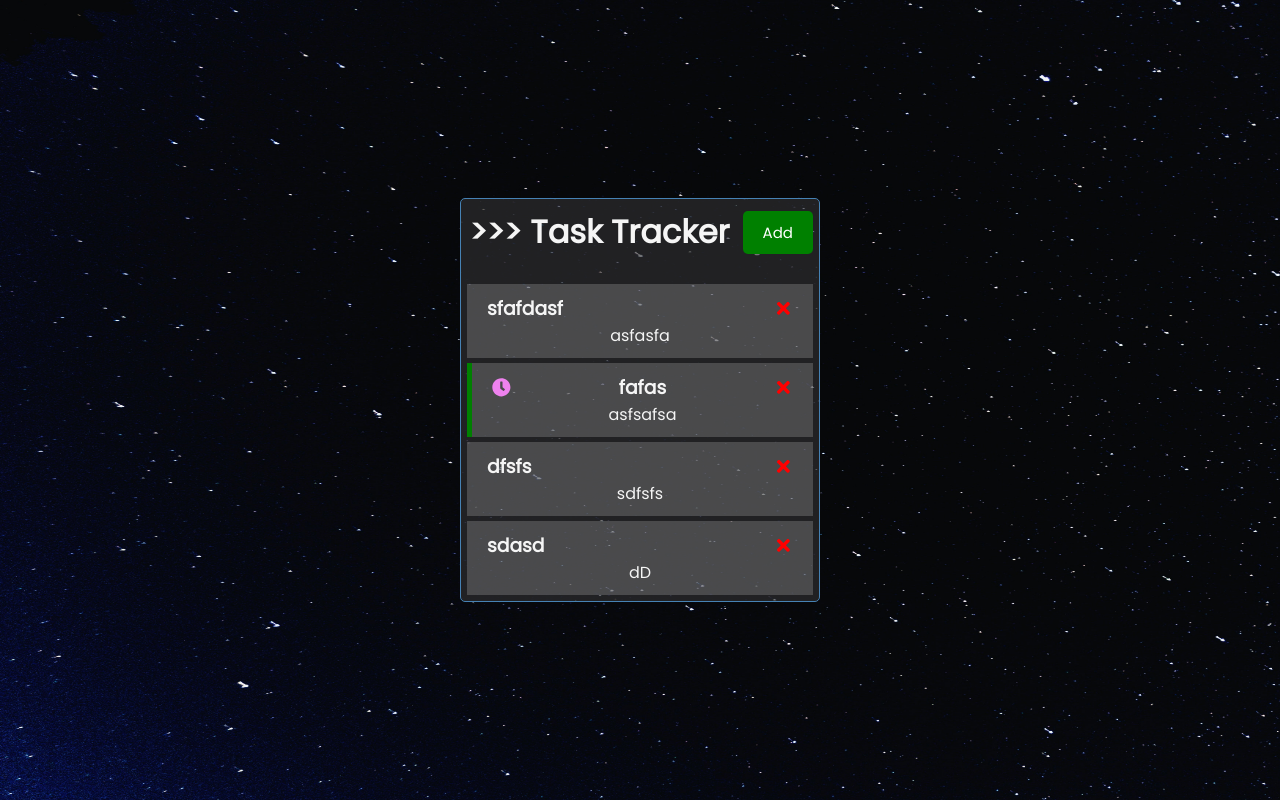
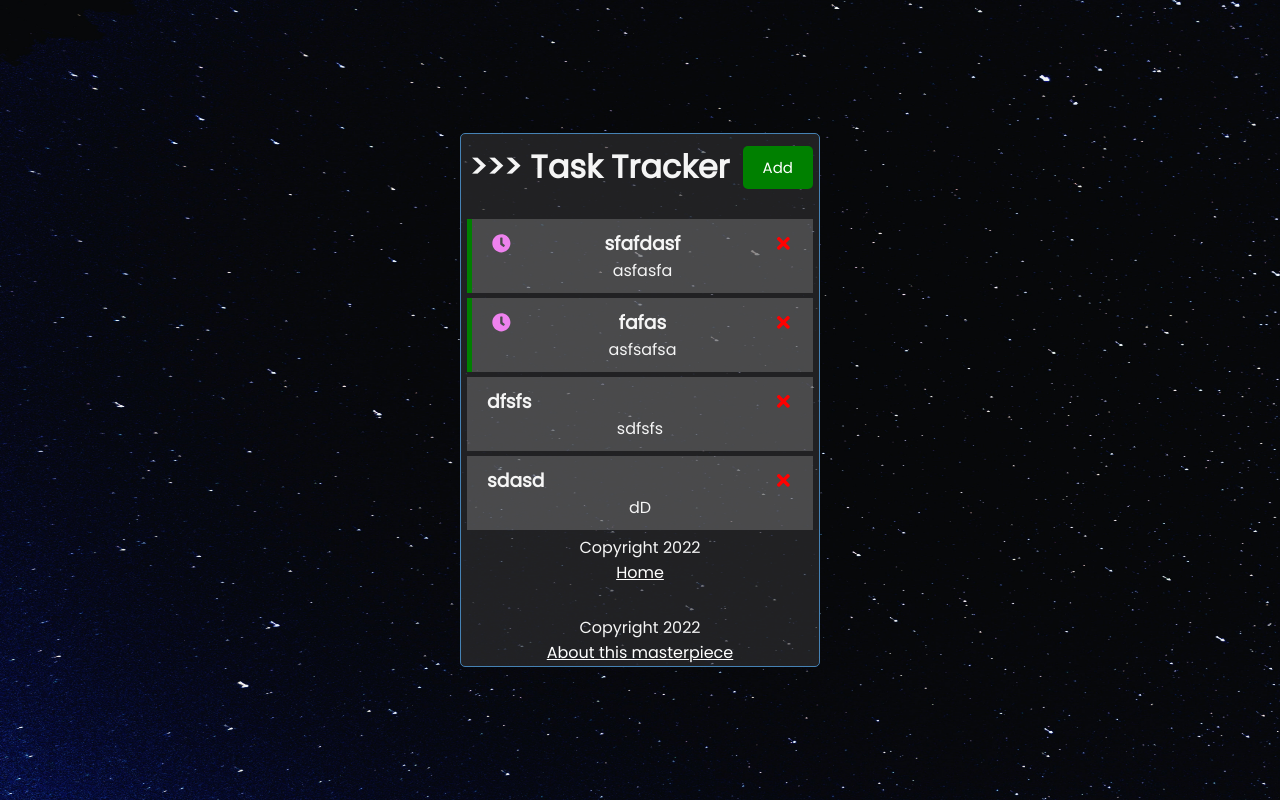
Before and after one commit to laviluv/reactowntest, a React (Create React App) app: page /about in a window 1280 px wide. Built offline with nearby package versions, Linux system fonts and the light colour scheme; data requests are answered from the project's data file.

Commit message:
began routing

```diff
--- a/db.json
+++ b/db.json
@@ -3,7 +3,7 @@
     {
       "text": "sfafdasf",
       "day": "asfasfa",
-      "reminder": false,
+      "reminder": true,
       "id": 4
     },
     {
--- a/package.json
+++ b/package.json
@@ -10,6 +10,7 @@
     "react": "^18.2.0",
     "react-dom": "^18.2.0",
     "react-icons": "^4.4.0",
+    "react-router-dom": "^6.4.1",
     "react-scripts": "5.0.1",
     "web-vitals": "^2.1.4"
   },
--- a/src/App.js
+++ b/src/App.js
@@ -2,7 +2,15 @@ import Header from "./components/Header";
 import Tasks from "./components/Tasks";
 import { useState, useEffect } from "react";
 import AddTask from "./components/AddTask";
-
+import Footer from "./components/Footer";
+import About from "./components/About";
+import {
+  BrowserRouter as Router,
+  Switch,
+  Route,
+  Link
+} from "react-router-dom";
+import ReactDOM from 'react-dom';
 // const name = 'Lavi'
 // const x=true
 // function title*() {
@@ -108,6 +116,7 @@ const App = () => {
   };
 
   return (
+    <Router>
     <div className="container" id="block">
       <Header
         onAdd={() => setToggleAdd(!toggleAdd)}
@@ -126,7 +135,10 @@ const App = () => {
       ) : (
         "No tasks added yet"
       )}
+      <Link path="/about" component={About} />
+      <Footer />
     </div>
+    </Router>
   );
 };
 
--- /dev/null
+++ b/src/components/About.js
@@ -0,0 +1,7 @@
+const About = () => {
+  return (
+    <><p>Copyright 2022</p><a href="http://localhost:8000">Home</a></>
+  )
+}
+
+export default About
--- /dev/null
+++ b/src/components/Footer.js
@@ -0,0 +1,12 @@
+
+
+const Footer = () => {
+  return (
+    <footer>
+        <p>Copyright 2022</p>
+        <a href="http://localhost:8000/about">About this masterpiece</a>
+    </footer>
+  )
+}
+
+export default Footer
```
Also changed, not shown: 1 other file (tests, documents, lock files or other folders).
